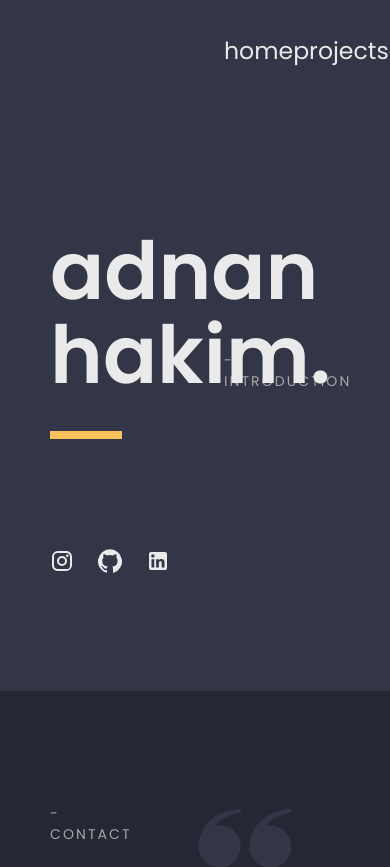
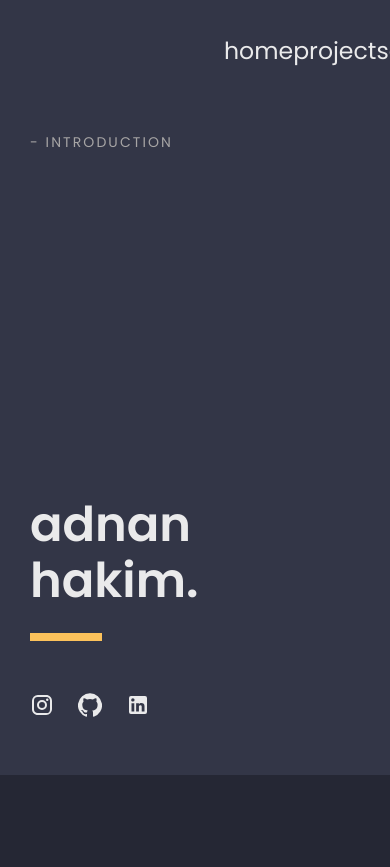
Before and after one commit to adnanhakim/react-portfolio, a React (Create React App) app: page / in a window 390 px wide. Shown: the top 867 px of the page. Built offline with nearby package versions, Linux system fonts and the light colour scheme; no server answers; the database is empty.

Commit message:
Home mobile view

```diff
--- a/src/components/Home.css
+++ b/src/components/Home.css
@@ -1,6 +1,6 @@
 .home-container {
    background-color: var(--primary);
-   height: 70vh;
+   min-height: 70vh;
    padding: 0px 50px;
 }
 
@@ -71,3 +71,45 @@
    flex-direction: column;
    justify-content: center;
 }
+
+/* Media Queries */
+@media screen and (max-width: 768px) {
+   .home-container {
+      padding: 0px 30px;
+      height: 80vh;
+   }
+
+   .home {
+      height: 100%;
+      display: flex;
+      flex-direction: column;
+      justify-content: space-between;
+      align-items: flex-start;
+   }
+
+   .home-left {
+      margin-top: 1rem;
+      width: 100%;
+      order: 2;
+      height: 40vh;
+   }
+
+   .home-left img {
+      right: -1rem;
+   }
+
+   .home-left-name {
+      font-size: 3rem;
+   }
+
+   .home-left-last-name {
+      margin-top: -16px;
+   }
+
+   .home-right {
+      order: 1;
+      width: 100%;
+      height: auto;
+      margin-top: 2rem;
+   }
+}
```
